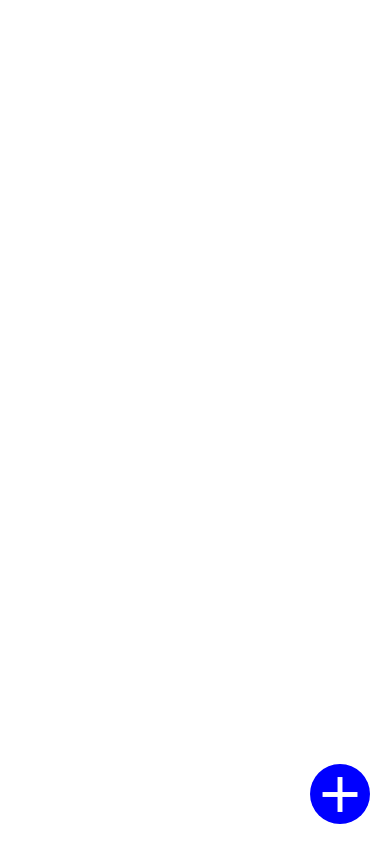
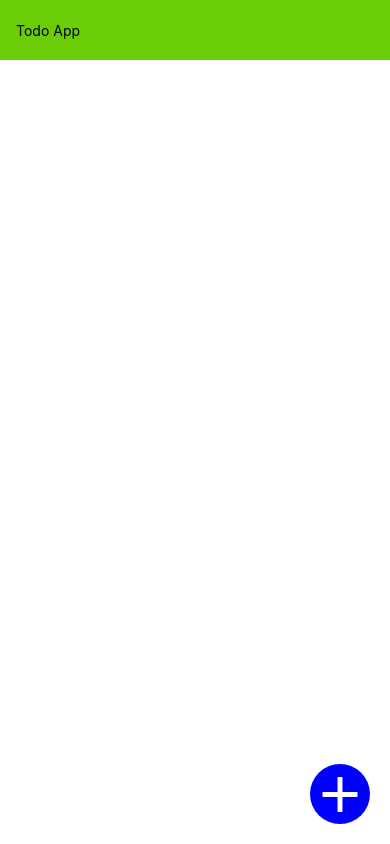
Before and after one commit to cod3kid/react-native, a React Native app in the folder 6-Todo-App/: screen / in a window 390 px wide. Built offline with nearby package versions, Linux system fonts and the light colour scheme.

Commit message:
Status bar added and other small changes

```diff
--- a/6-Todo-App/App.js
+++ b/6-Todo-App/App.js
@@ -10,6 +10,7 @@ import {
   Button,
   FlatList,
   SafeAreaView,
+  StatusBar,
 } from "react-native";
 import FAB from "./Components/FAB";
 import { MaterialCommunityIcons } from "@expo/vector-icons";
@@ -30,14 +31,29 @@ export default function App() {
 
   return (
     <SafeAreaView style={styles.container}>
+      <StatusBar
+        barStyle="light-content"
+        backgroundColor="#6ACD08"
+        translucent={false}
+      />
+      <View style={styles.appBar}>
+        <Text style={styles.headerText}>Todo App</Text>
+      </View>
       <FlatList
         data={taskList}
         keyExtractor={(task) => task.desc.toString()}
         // ItemSeparatorComponent={() => <View style={styles.separator} />}
         renderItem={({ item }) => {
           return (
-            <View style={{ flexDirection: "row" }}>
-              <Text style={styles.text}>{item.desc}</Text>
+            <View
+              style={{
+                flexDirection: "row",
+                paddingVertical: 5,
+                paddingLeft: 50,
+                justifyContent: "flex-start",
+              }}
+            >
+              <Text style={styles.listText}>{item.desc}</Text>
             </View>
           );
         }}
@@ -73,7 +89,20 @@ const styles = StyleSheet.create({
   container: {
     flex: 1,
     backgroundColor: "#fff",
+  },
+  appBar: {
+    height: 60,
+    backgroundColor: "#6ACD08",
+    justifyContent: "center",
+    marginBottom: 8,
+    flexDirection: "row",
+    justifyContent: "flex-start",
     alignItems: "center",
+    paddingHorizontal: 16,
+  },
+  listText: {
+    fontWeight: "bold",
+    fontSize: 16,
   },
   modal: {
     backgroundColor: "gray",
```
